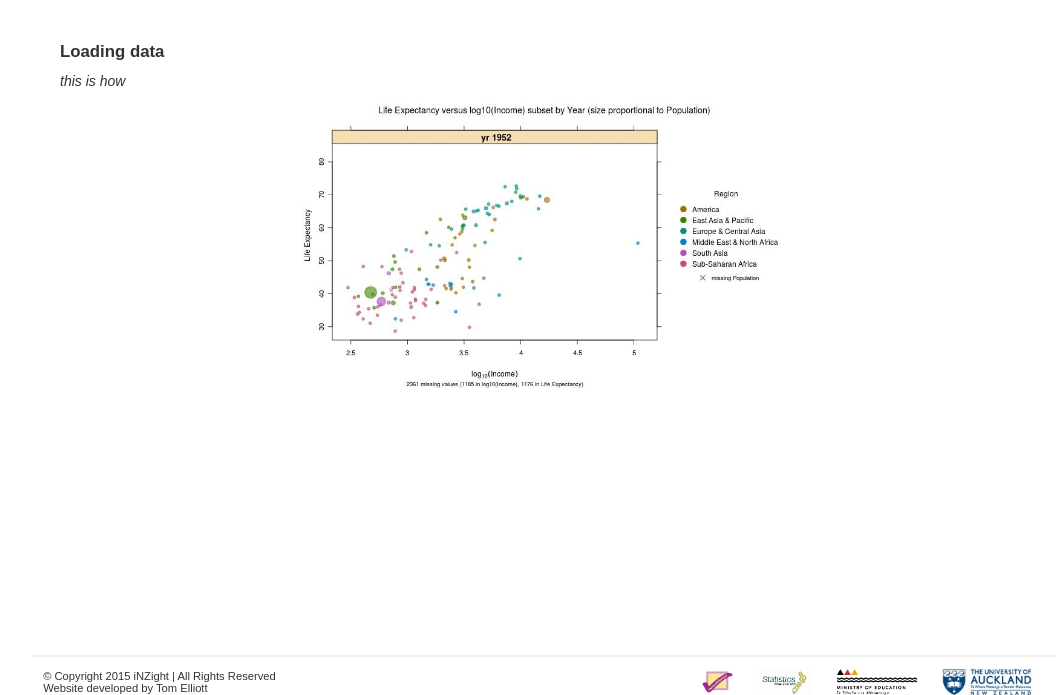
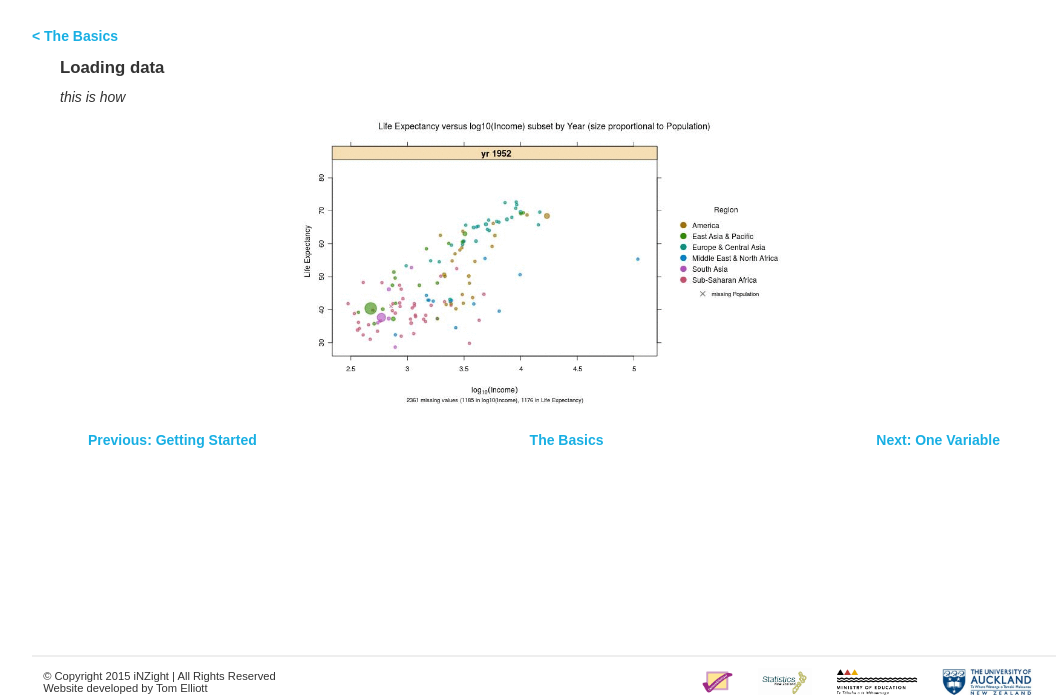
Before and after one commit to iNZightVIT/inzight-www, a PHP site: page /user_guides/basics/index.php?topic=load_data in a window 1280 px wide. Shown: the part 75-770 px from the top of the page, without its empty margins (96-1159 px from the left). Run offline with PHP 8.4, Linux system fonts and the light colour scheme; some web fonts are replaced.

Commit message:
navigation panel for guides

```diff
--- /dev/null
+++ b/iNZight/assets/includes/bottom_navbar.php
@@ -0,0 +1,58 @@
+<?php
+$navc = (array)$contents;
+unset($navc['index']);
+
+$keys = array_keys($navc);
+$which = array_search($topic, $keys);
+
+?>
+
+<div class="navpanel">
+  <?php if ($which > 0) {
+    $url = $keys[$which - 1];
+    $inf = pathinfo($url);
+    if (array_key_exists("extension", $inf)) {
+      $href = $url;
+    } else {
+      $href="./?topic=$url";
+    }
+    ?>
+    <a href="<?php echo $href; ?>" class="prev">
+      Previous:
+      <?php
+        if (array_key_exists("short", $navc[$keys[$which - 1]])) {
+          echo $navc[$keys[$which - 1]]->short;
+        } else {
+          echo $navc[$keys[$which - 1]]->title;
+        }
+      ?>
+    </a>
+  <?php } else { ?>
+    <span class="prev"></span>
+  <?php } ?>
+  <a href="./" class="section_toc">
+    <?php echo $contents->index->title; ?>
+  </a>
+  <?php if ($which < (count($keys) - 1)) {
+    $url = $keys[$which + 1];
+    $inf = pathinfo($url);
+    if (array_key_exists("extension", $inf)) {
+      $href = $url;
+    } else {
+      $href="./?topic=$url";
+    }
+    ?>
+    <a href="<?php echo $href; ?>" class="next">
+      Next:
+      <?php
+        if (array_key_exists("short", $navc[$keys[$which + 1]])) {
+          echo $navc[$keys[$which + 1]]->short;
+        } else {
+          echo $navc[$keys[$which + 1]]->title;
+        }
+      ?>
+    </a>
+    <?php } else { ?>
+      <span class="next"></span>
+    <?php } ?>
+</div>
--- a/iNZight/css/main.css
+++ b/iNZight/css/main.css
@@ -381,7 +381,7 @@ ul {
 .col2 {
   color: #094b85; }
 
-.round-button, .large-button, .feature .download .download_button, .horizontal .options .option, #dl_links .options .option {
+.round-button, .large-button, .feature .download .download_button, .horizontal .options .option, #dl_links .options .option, select {
   display: -webkit-box;
   display: -moz-box;
   display: box;
@@ -416,21 +416,21 @@ ul {
   border-bottom-left-radius: 7px;
   border-bottom-right-radius: 7px;
   text-decoration: none; }
-  .round-button .main-text, .large-button .main-text, .feature .download .download_button .main-text, .horizontal .options .option .main-text, #dl_links .options .option .main-text {
+  .round-button .main-text, .large-button .main-text, .feature .download .download_button .main-text, .horizontal .options .option .main-text, #dl_links .options .option .main-text, select .main-text {
     font-weight: bold;
     font-size: 1.1em;
     color: #094b85; }
-  .round-button .sub-text, .large-button .sub-text, .feature .download .download_button .sub-text, .horizontal .options .option .sub-text, #dl_links .options .option .sub-text {
+  .round-button .sub-text, .large-button .sub-text, .feature .download .download_button .sub-text, .horizontal .options .option .sub-text, #dl_links .options .option .sub-text, select .sub-text {
     font-size: 0.8em;
     color: #333; }
-  .round-button:hover, .large-button:hover, .feature .download .download_button:hover, .horizontal .options .option:hover, #dl_links .options .option:hover {
+  .round-button:hover, .large-button:hover, .feature .download .download_button:hover, .horizontal .options .option:hover, #dl_links .options .option:hover, select:hover {
     background: #71cff0; }
-  .round-button.selected, .selected.large-button, .feature .download .selected.download_button, .horizontal .options .selected.option, #dl_links .options .selected.option {
+  .round-button.selected, .selected.large-button, .feature .download .selected.download_button, .horizontal .options .selected.option, #dl_links .options .selected.option, select.selected {
     background: none;
     border-color: black; }
-    .round-button.selected .main-text, .selected.large-button .main-text, .feature .download .selected.download_button .main-text, .horizontal .options .selected.option .main-text, #dl_links .options .selected.option .main-text {
+    .round-button.selected .main-text, .selected.large-button .main-text, .feature .download .selected.download_button .main-text, .horizontal .options .selected.option .main-text, #dl_links .options .selected.option .main-text, select.selected .main-text {
       color: black; }
-    .round-button.selected:hover, .selected.large-button:hover, .feature .download .selected.download_button:hover, .horizontal .options .selected.option:hover, #dl_links .options .selected.option:hover {
+    .round-button.selected:hover, .selected.large-button:hover, .feature .download .selected.download_button:hover, .horizontal .options .selected.option:hover, #dl_links .options .selected.option:hover, select.selected:hover {
       cursor: default; }
 
 .large-button {
@@ -1136,11 +1136,30 @@ img {
     width: 50%; }
 
 .navpanel {
-  display: block;
-  margin: 2em;
-  clear: both; }
-  .navpanel .next {
-    float: right; }
+  display: -webkit-box;
+  display: -moz-box;
+  display: box;
+  display: -webkit-flex;
+  display: -moz-flex;
+  display: -ms-flexbox;
+  display: flex;
+  -webkit-box-pack: justify;
+  -moz-box-pack: justify;
+  box-pack: justify;
+  -webkit-justify-content: space-between;
+  -moz-justify-content: space-between;
+  -ms-justify-content: space-between;
+  -o-justify-content: space-between;
+  justify-content: space-between;
+  -ms-flex-pack: justify;
+  -webkit-box-lines: multiple;
+  -moz-box-lines: multiple;
+  box-lines: multiple;
+  -webkit-flex-wrap: wrap;
+  -moz-flex-wrap: wrap;
+  -ms-flex-wrap: wrap;
+  flex-wrap: wrap;
+  margin: 2em; }
 
 html, body {
   height: 100%;
@@ -1204,7 +1223,10 @@ li > p {
   margin-top: 2em; }
 
 select {
-  width: 150px; }
+  width: 150px;
+  height: auto;
+  margin: 0;
+  display: inline-block; }
 
 #mac_select {
   display: none; }
--- a/iNZight/getinzight.php
+++ b/iNZight/getinzight.php
@@ -97,6 +97,8 @@
   ?>
 
   <div class="navpanel">
+    <span class="prev"></span>
+    <span class="section_toc"></span>
     <a href="/user_guides/basics/getting_started.php?<?php echo $post; ?>" class="next">
       Next step: Start iNZight
     </a>
--- a/iNZight/index.php
+++ b/iNZight/index.php
@@ -21,7 +21,7 @@ require_once('assets/includes/2-header.php');
       </a>
 
       <span class="alt-options">
-        (<a href="mac.php">Mac</a> or <a href="ruser.php">Linux</a> download)
+        (<a href="getinzight.php?os=Mac">Mac</a> or <a href="getinzight.php?os=Linux">Linux</a> download)
       </span>
 
       <div class="group">
--- a/iNZight/styles/3-modules/_navigationPanel.sass
+++ b/iNZight/styles/3-modules/_navigationPanel.sass
@@ -1,8 +1,6 @@
 .navpanel
-  display: block
+  @include display(flex)
+  @include justify-content(space-between)
+  @include flex-wrap(wrap)
+
   margin: 2em
-
-  clear: both
-
-  .next
-    float: right
--- a/iNZight/styles/4-layouts/_select-os-getstarted.sass
+++ b/iNZight/styles/4-layouts/_select-os-getstarted.sass
@@ -1,5 +1,9 @@
 select
+  @extend .round-button
   width: 150px
+  height: auto
+  margin: 0
+  display: inline-block
 
 #mac_select
   display: none
--- a/iNZight/user_guides/basics/contents.js
+++ b/iNZight/user_guides/basics/contents.js
@@ -1,21 +1,31 @@
 {
+"index" : {
+  "title" : "The Basics",
+  "desc"  : "This section will outline the very basics of iNZight. Thanks to the simplicity of the design, you will be exploring your data within minutes!"
+},
 "getting_started.php" : {
   "title" : "Getting started with iNZight",
+  "short" : "Getting Started",
   "desc"  : "Start up iNZight for the first time."
 },
 "load_data" : {
-  "title" : "Load data into iNZight"
+  "title" : "Load data into iNZight",
+  "short" : "Load Data"
 },
 "plot1var"  : {
-  "title" : "Plotting one variable"
-},
-"name" : {
-  "title" : "this is new"
+  "title" : "Plotting one variable",
+  "short" : "One Variable"
 },
 "plot2var"  : {
-  "title" : "Plotting two variables"
+  "title" : "Plotting two variables",
+  "short" : "Two Variables"
 },
 "subset_data"  : {
-  "title" : "Subsetting your data"
+  "title" : "Subsetting your data",
+  "short" : "Subsetting"
+},
+"update_inzight" : {
+  "title" : "Updating iNZight",
+  "desc"  : "Keep up-to-date with the newest features, changes, and bug-fixes by updating your copy of iNZight."
 }
 }
```
Also changed, not shown: iNZight/user_guides/basics/getting_started.php (+10 -0 lines), iNZight/user_guides/basics/index.php (+22 -10 lines), 1 other file.
